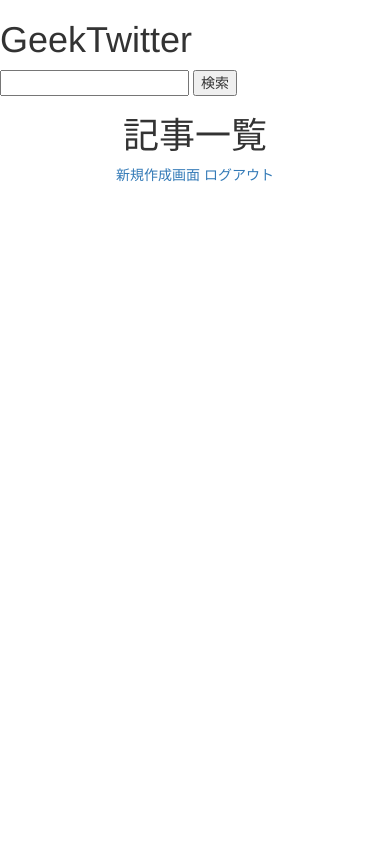
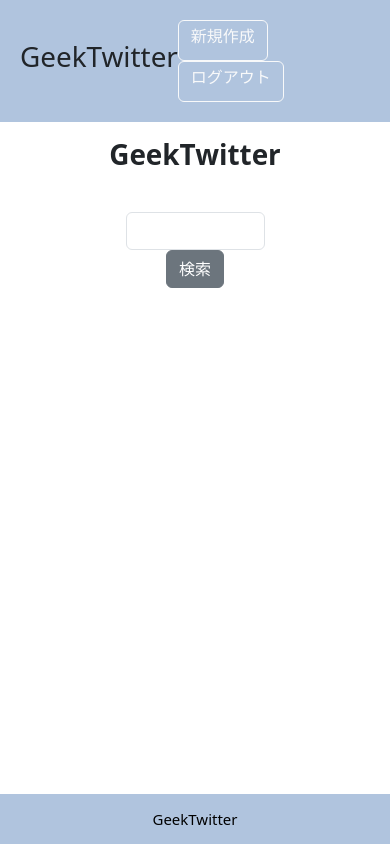
Before and after one commit to Seima-Asahina/GeekTwitter, a Flask app: page / in a window 390 px wide. Run offline with Flask 3, Linux system fonts and the light colour scheme; a user stored in the database is signed in; some libraries are stand-ins or nearby versions.

Commit message:
20240811

```diff
--- a/static/css/style.css
+++ b/static/css/style.css
@@ -1,5 +1,44 @@
 header {
-    background-color: blue;
+    background-color:#b0c4de ;
     padding: 20px;
     text-align: center;
-  }
+
+    display: flex;
+    flex-direction: row;
+    justify-content: flex-end;
+    align-items: center;
+}
+.nav{
+  margin: 0 0 0 auto;
+}
+
+#login-header{
+    background-color:#b0c4de ;
+    padding: 20px;
+    text-align:start;
+
+    display: flex;
+    flex-direction: row;
+    justify-content:flex-start;
+    align-items: start;
+}
+
+.rounded{
+  background-color: #b0c4de;
+  border: radius 10px;
+}
+
+a {
+  margin-right: 5%;
+}
+
+footer {
+  display: flex;
+  justify-content: center;
+  align-items: center;
+
+  height: 50px;
+  background-color:#b0c4de;
+  font-size: 15px;
+  color: #000000;
+}
--- a/templates/base.html
+++ b/templates/base.html
@@ -5,10 +5,12 @@
     <meta name="viewport" content="width=device-width, initial-scale=1.0">
     <link rel="stylesheet" href="../static/css/style.css">
     <title>Document</title>
+    <link href="https://cdn.jsdelivr.net/npm/bootstrap@5.3.0/dist/css/bootstrap.min.css" rel="stylesheet" integrity="sha384-9ndCyUaIbzAi2FUVXJi0CjmCapSmO7SnpJef0486qhLnuZ2cdeRhO02iuK6FUUVM" crossorigin="anonymous">
 </head>
 
 <body>
     {% block content%}
     {% endblock%}
+    <footer class="fixed-bottom">GeekTwitter</footer>
 </body>
 </html>
--- a/templates/index.html
+++ b/templates/index.html
@@ -1,38 +1,51 @@
-{% extends "bootstrap/base.html" %}
-{% block title %}TOPページ{% endblock %}
-
+{% extends "base.html" %}
 {% block content %}
 <header>
-    <div class="header">
     <h1>GeekTwitter</h1>
+    <div class="nav">
+        <a href="/create" role="button" class="btn btn-outline-light"><h6>新規作成</h6></a>
+        <a href="/logout" role="button" class="btn btn-outline-light"><h6>ログアウト</h6></a>
     </div>
 </header>
-<div class="search">
+
+<div class="container overflow-hidden text-center">
+    <div class="row gy-5">
+        <h1 class="p-3 fw-bolder">GeekTwitter</h1>
+    </div>
+    <div class="row gy-5">
+        <div class="col">
+        </div>
+        <div class="col-6">
+            <div class="p-3">
                     <form>
-        <input type="text" name="search">
-        <input type="submit" value="検索">
+                        <div class="form-group mx-sm-3 mb-2">
+                            <div class="row">
+                                <div class="col"></div>
+                                <div class="col-md-auto">
+                                    <input class="form-control" type="text" name="search">
+                                </div>
+                                <div class="col-md-auto">
+                                    <input class="btn btn-secondary mb-2" type="submit" value="検索">
+                                </div>
+                                <div class="col"></div>
+                            </div>
+                        </div>
                     </form>
             </div>
-<div class="container">
-    <div class="row">
-        <div class="text-center">
-        <h1>記事一覧</h1>
-        <a href="/create" role="button">新規作成画面</a>
-        <a href="/logout" role="button">ログアウト</a>
         </div>
-        {% for post in posts %}
-        <div class="text-center">
-            <div class="rounded-lg">
-                <div class="bg-primary text-white p-3">
-                    <article>
-                        <h2>{{post.title}}</h2>
-                        <a href="/{{post.id}}/update" role="button">編集</a>
-                        <a href="/{{post.id}}/delete" role="button">削除</a>
-                        <p>作成日時：{{post.created_at}}</p>
-                        <p>{{post.body}}</p>
-                    </article>
+        <div class="col">
         </div>
     </div>
+
+        {% for post in posts %}
+            <div class="rounded">
+                <article>
+                    <h2 class="p-3">{{post.title}}</h2>
+                    <a class="btn btn-outline-light btn-sm" href="/{{post.id}}/update" role="button">編集</a>
+                    <a class="btn btn-outline-light  btn-sm" href="/{{post.id}}/delete" role="button">削除</a>
+                    <p class="p-3">作成日時：{{post.created_at}}</p>
+                    <p class="p-3">{{post.body}}</p>
+                </article>
             </div>
         {% endfor %}
     </div>
```
Also changed, not shown: templates/create.html (+23 -8 lines), templates/login.html (+21 -11 lines), templates/signup.html (+21 -8 lines), templates/update.html (+17 -3 lines), instance/blog.db. Lines whose indentation alone changed are shown as unchanged.
